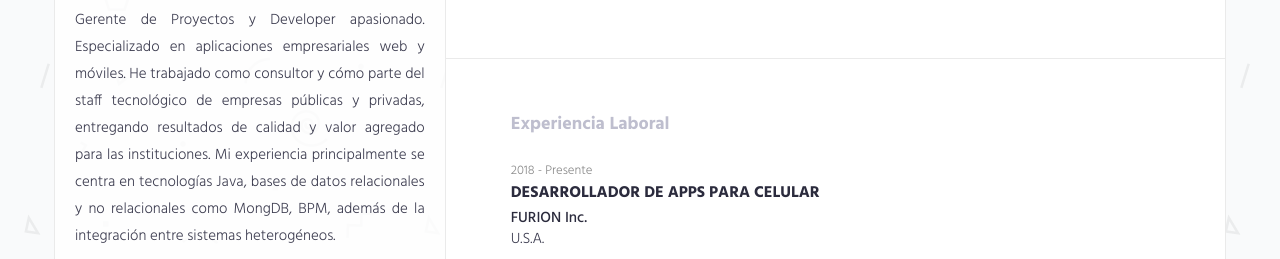
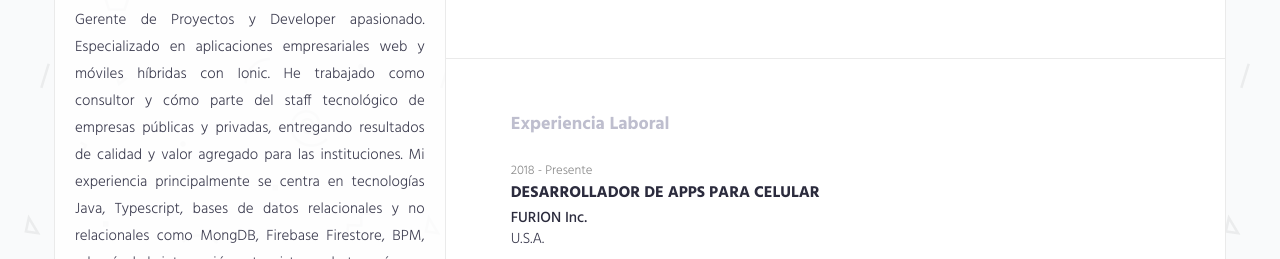
Before and after one commit to pibicalderon/pibicalderon.github.io, a plain HTML site: page index.html in a window 1280 px wide. Shown: the part 541-800 px from the top of the page. Drawn offline with Linux system fonts and the light colour scheme.

Commit message:
extracto

```diff
--- a/index.html
+++ b/index.html
@@ -50,7 +50,7 @@
 
             <div class="about-text">
                 <p>
-                    Gerente de Proyectos y Developer apasionado. Especializado en aplicaciones empresariales web y móviles. He trabajado como consultor y cómo parte del staff tecnológico de empresas públicas y privadas, entregando resultados de calidad y valor agregado  para las instituciones. Mi experiencia principalmente se centra en tecnologías Java, bases de datos relacionales y no relacionales como MongDB, BPM, además de la integración entre sistemas heterogéneos.
+                    Gerente de Proyectos y Developer apasionado. Especializado en aplicaciones empresariales web y móviles híbridas con Ionic. He trabajado como consultor y cómo parte del staff tecnológico de empresas públicas y privadas, entregando resultados de calidad y valor agregado  para las instituciones. Mi experiencia principalmente se centra en tecnologías Java, Typescript, bases de datos relacionales y no relacionales como MongDB, Firebase Firestore, BPM, además de la integración entre sistemas heterogéneos.
                 </p>
 
                 <p><img src="img/firmaPibi.png" alt="" class="img-responsive"/></p>
```
